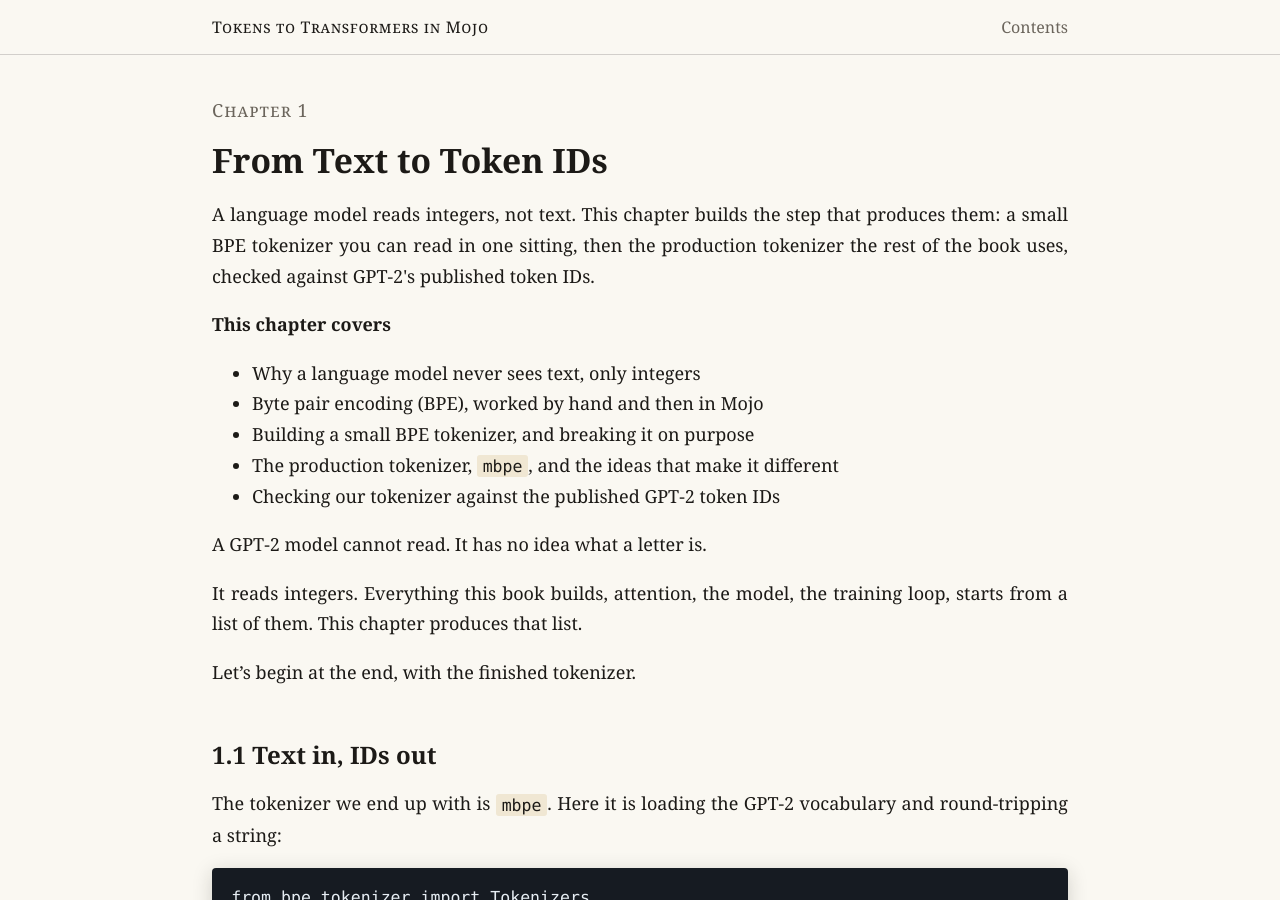
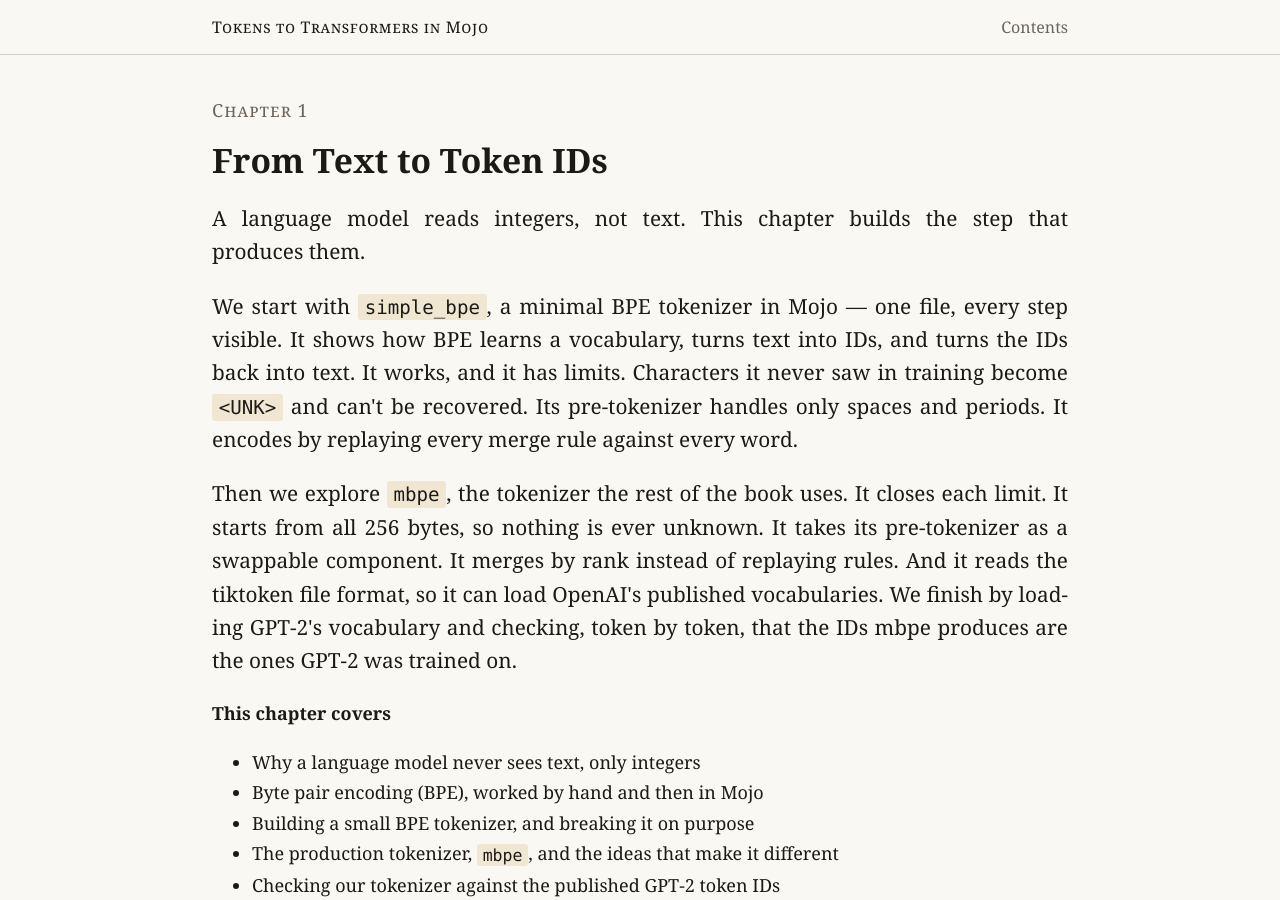
Before and after one commit to ratulb/tokens-to-transformers, a Jekyll site: the page built from _chapters/ch01.md, in a window 1280 px wide and 900 px high. Built offline with Jekyll 4.4.1, drawn with Linux system fonts in a browser that asks for light colours.

Commit message:
Add chapter lede with code styling; keep description plain

```diff
--- a/_chapters/ch01.md
+++ b/_chapters/ch01.md
@@ -5,7 +5,11 @@ book: "Tokens to Transformers in Mojo"
 chapter: 1
 permalink: /ch01/
 description: >
-  A language model reads integers, not text. This chapter builds the step that produces them: a small BPE tokenizer you can read in one sitting, then the production tokenizer the rest of the book uses, checked against GPT-2's published token IDs.
+  A language model reads integers, not text. This chapter builds the step that produces them.
+lede: >
+  <p>A language model reads integers, not text. This chapter builds the step that produces them.</p>
+  <p>We start with <code>simple_bpe</code>, a minimal BPE tokenizer in Mojo — one file, every step visible. It shows how BPE learns a vocabulary, turns text into IDs, and turns the IDs back into text. It works, and it has limits. Characters it never saw in training become <code>&lt;UNK&gt;</code> and can't be recovered. Its pre-tokenizer handles only spaces and periods. It encodes by replaying every merge rule against every word.</p>
+  <p>Then we explore <code>mbpe</code>, the tokenizer the rest of the book uses. It closes each limit. It starts from all 256 bytes, so nothing is ever unknown. It takes its pre-tokenizer as a swappable component. It merges by rank instead of replaying rules. And it reads the tiktoken file format, so it can load OpenAI's published vocabularies. We finish by loading GPT-2's vocabulary and checking, token by token, that the IDs mbpe produces are the ones GPT-2 was trained on.</p>
 
 ---
 
--- a/_layouts/chapter.html
+++ b/_layouts/chapter.html
@@ -4,7 +4,7 @@ layout: default
 <article class="chapter">
   <p class="kicker">Chapter {{ page.chapter }}</p>
   <h1>{{ page.title }}</h1>
-  {% if page.description %}<p>{{ page.description }}</p>{% endif %}
+  {% if page.lede %}<div class="lede">{{ page.lede }}</div>{% elsif page.description %}<p>{{ page.description }}</p>{% endif %}
   {{ content }}
   {% include prev_next.html %}
 </article>
```
